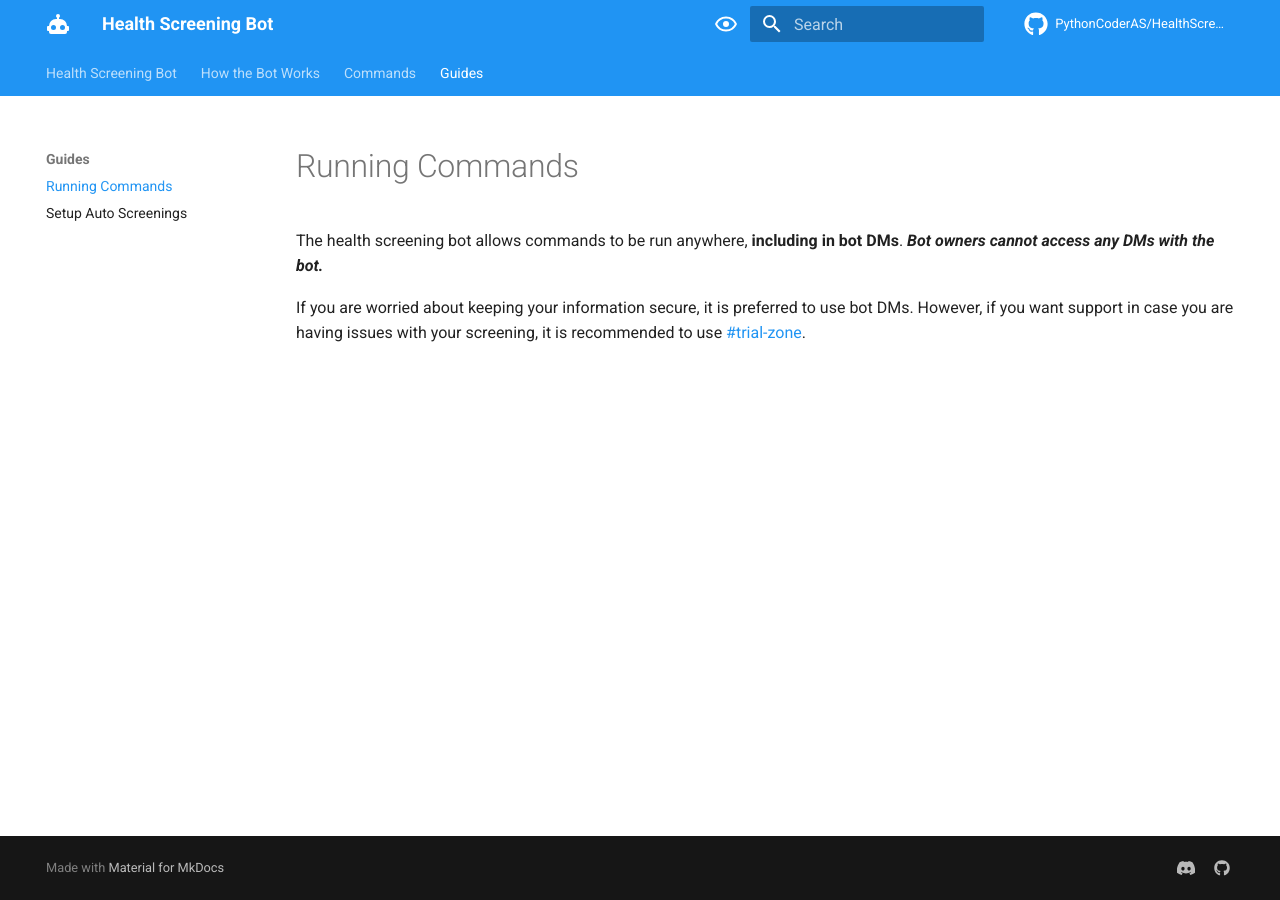
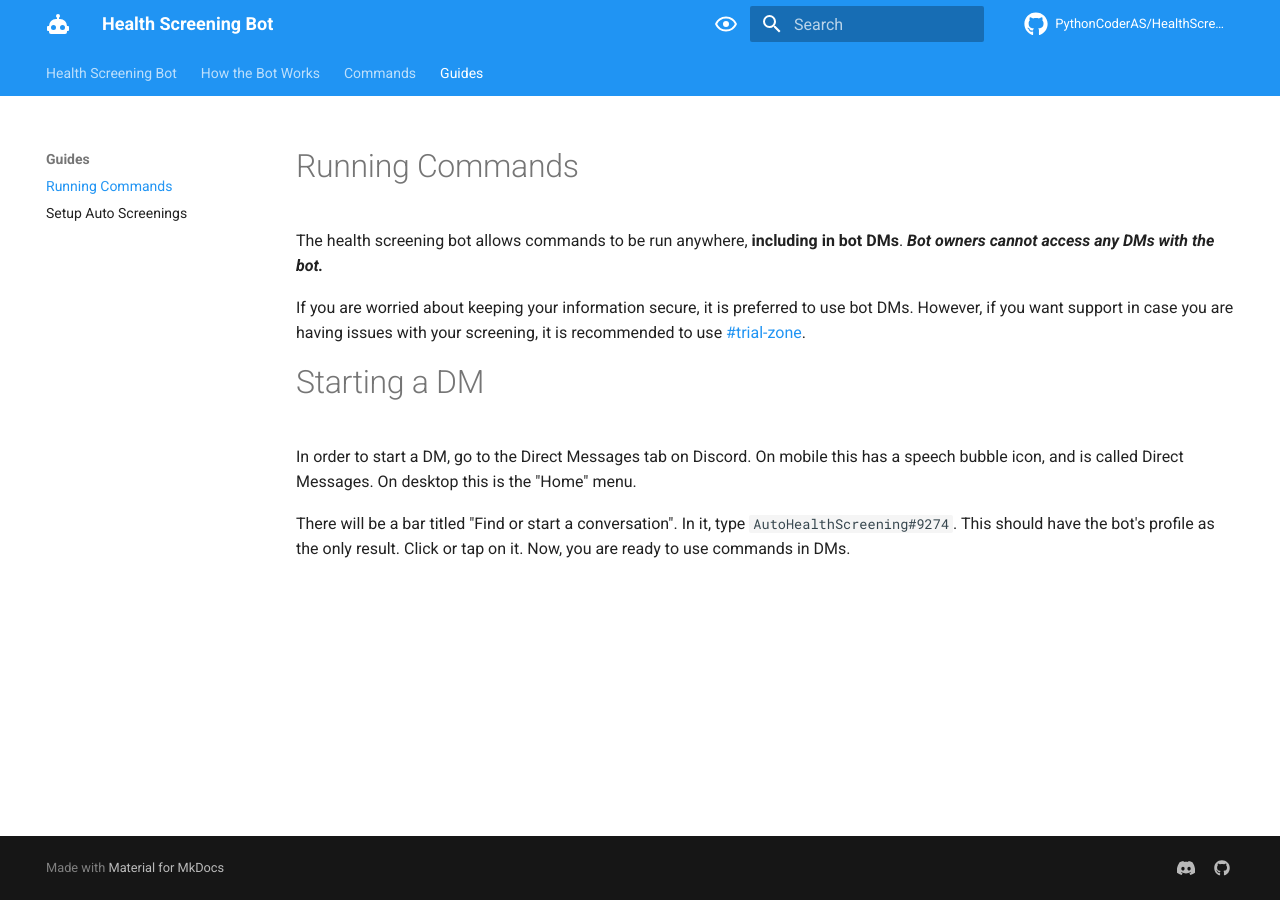
Before and after one commit to HealthScreening/HealthScreeningBot, an MkDocs documentation site: the page built from docs/docs/guides/command-execution-space.md, in a window 1280 px wide. Built offline with MkDocs 1.6.1 and Material for MkDocs 9.7.7, drawn with Linux system fonts in a browser that asks for light colours; comment, search, counter and statistics services are not loaded.

Commit message:
Expand on starting a DM

```diff
--- a/docs/docs/guides/command-execution-space.md
+++ b/docs/docs/guides/command-execution-space.md
@@ -6,3 +6,11 @@ DMs with the bot._**
 If you are worried about keeping your information secure, it is preferred to use bot DMs. However, if you want support
 in case you are having issues with your screening, it is recommended to
 use [#trial-zone](https://discord.com/channels/889983763994521610/890026719891845201/896187885714288691).
+
+# Starting a DM
+
+In order to start a DM, go to the Direct Messages tab on Discord. On mobile this has a speech bubble icon, and is called
+Direct Messages. On desktop this is the "Home" menu.
+
+There will be a bar titled "Find or start a conversation". In it, type `AutoHealthScreening#9274`. This should have the
+bot's profile as the only result. Click or tap on it. Now, you are ready to use commands in DMs.
```
